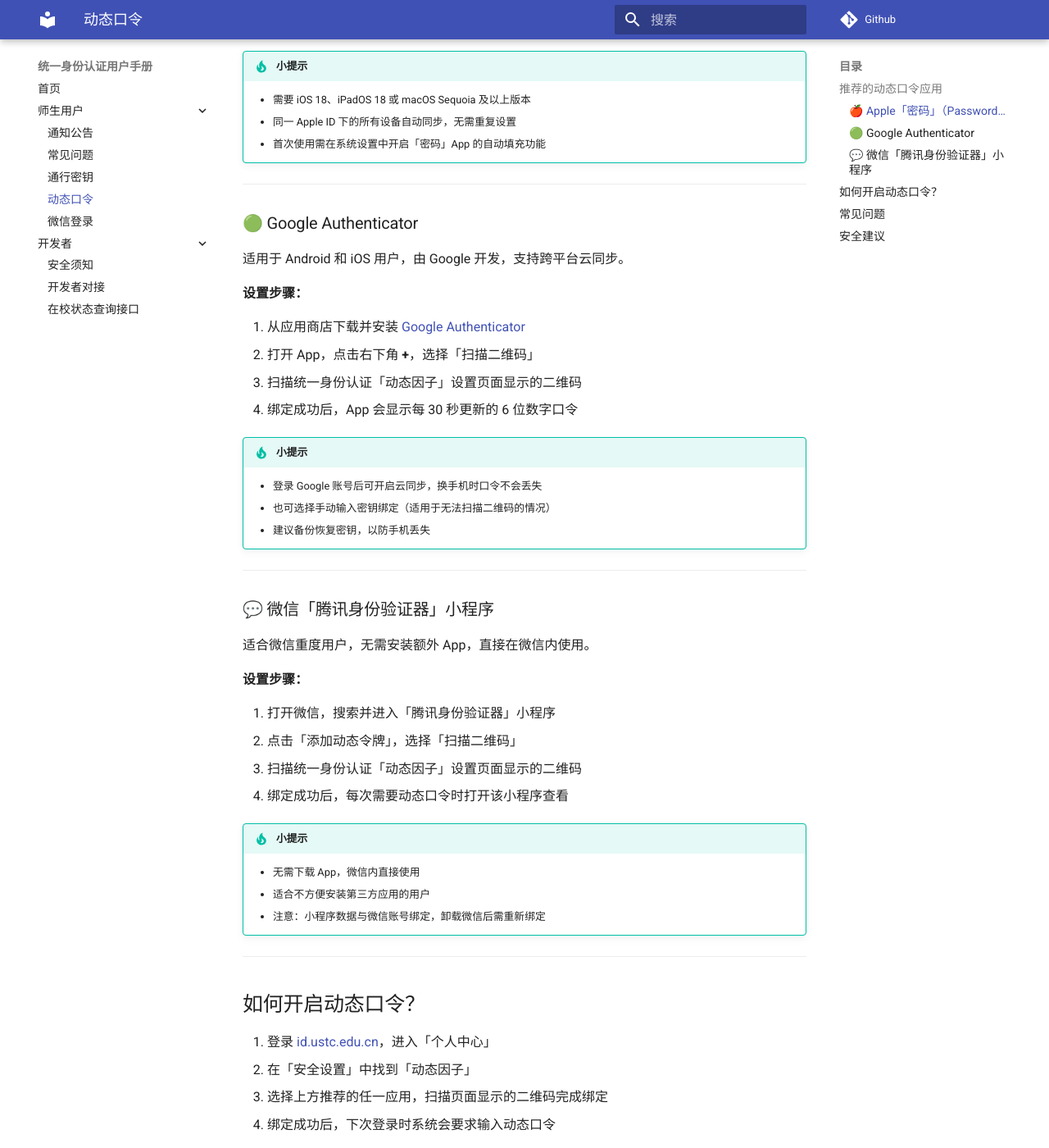
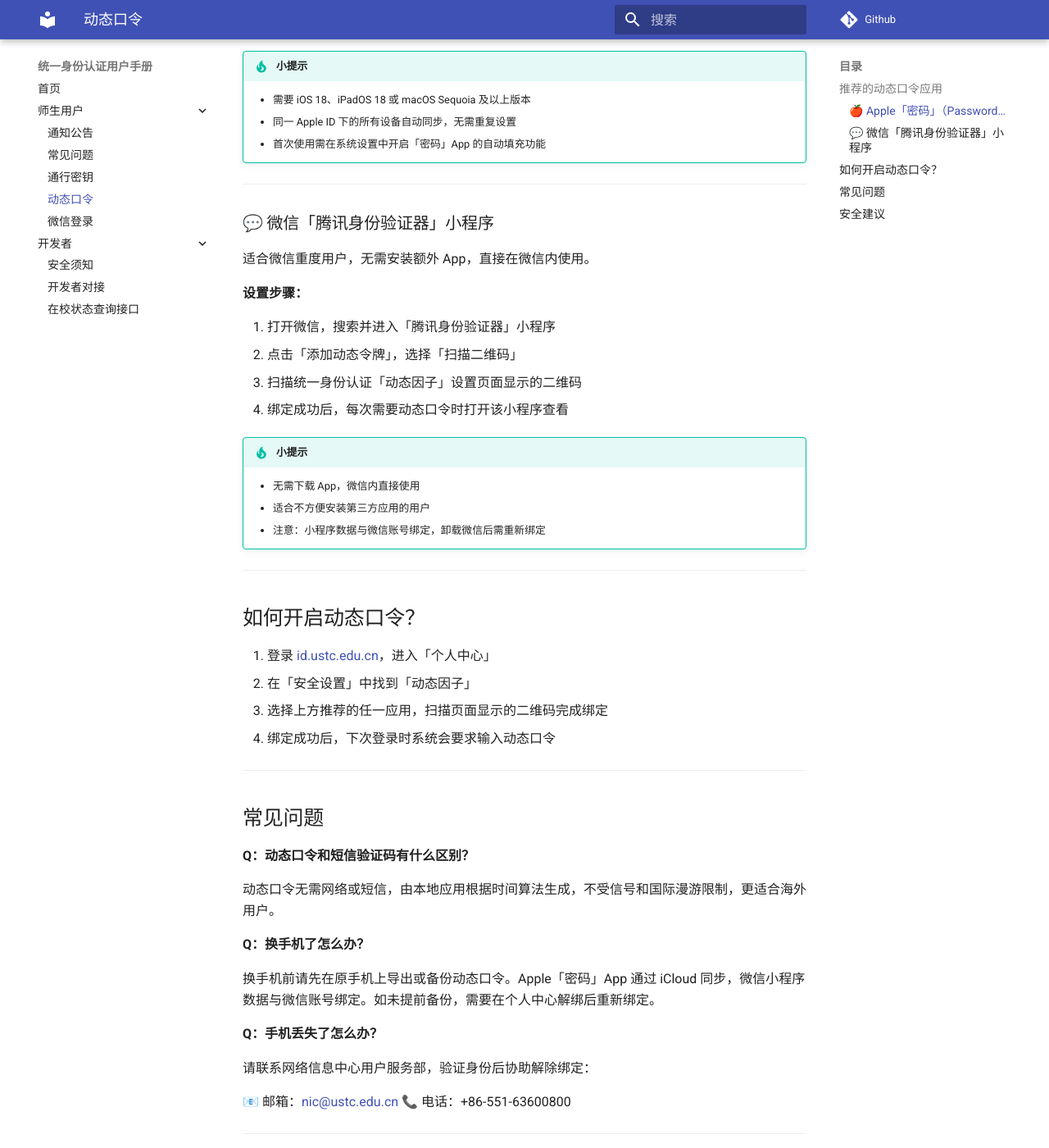
Before and after one commit to wf0229/id_doc, an MkDocs documentation site: the page built from docs/otp.md, in a window 1280 px wide and 1400 px high, scrolled down 887 px. Shown: the whole window at 82% size. Built offline with MkDocs 1.6.1 and Material for MkDocs 9.7.7, drawn with Linux system fonts in a browser that asks for light colours; comment, search, counter and statistics services are not loaded; some of the changed text lies outside the part shown.

Commit message:
fix: remove Google Authenticator from OTP docs
Co-Authored-By: Claude Opus 4.7 <noreply@anthropic.com>

```diff
--- a/docs/otp.md
+++ b/docs/otp.md
@@ -29,24 +29,6 @@
     - 需要 iOS 18、iPadOS 18 或 macOS Sequoia 及以上版本
     - 同一 Apple ID 下的所有设备自动同步，无需重复设置
     - 首次使用需在系统设置中开启「密码」App 的自动填充功能
-
----
-
-### 🟢 Google Authenticator
-
-适用于 Android 和 iOS 用户，由 Google 开发，支持跨平台云同步。
-
-**设置步骤：**
-
-1. 从应用商店下载并安装 [Google Authenticator](https://play.google.com/store/apps/details?id=com.google.android.apps.authenticator2)
-2. 打开 App，点击右下角 **+**，选择「扫描二维码」
-3. 扫描统一身份认证「动态因子」设置页面显示的二维码
-4. 绑定成功后，App 会显示每 30 秒更新的 6 位数字口令
-
-!!! tip "小提示"
-    - 登录 Google 账号后可开启云同步，换手机时口令不会丢失
-    - 也可选择手动输入密钥绑定（适用于无法扫描二维码的情况）
-    - 建议备份恢复密钥，以防手机丢失
 
 ---
 
@@ -85,7 +67,7 @@
 
 **Q：换手机了怎么办？**
 
-换手机前请先在原手机上导出或备份动态口令。部分应用（如 Google Authenticator）支持云同步；Apple「密码」App 通过 iCloud 同步。如未提前备份，需要在个人中心解绑后重新绑定。
+换手机前请先在原手机上导出或备份动态口令。Apple「密码」App 通过 iCloud 同步，微信小程序数据与微信账号绑定。如未提前备份，需要在个人中心解绑后重新绑定。
 
 **Q：手机丢失了怎么办？**
 
```
Also changed, not shown: docs/faq.md (+1 -1 lines).
